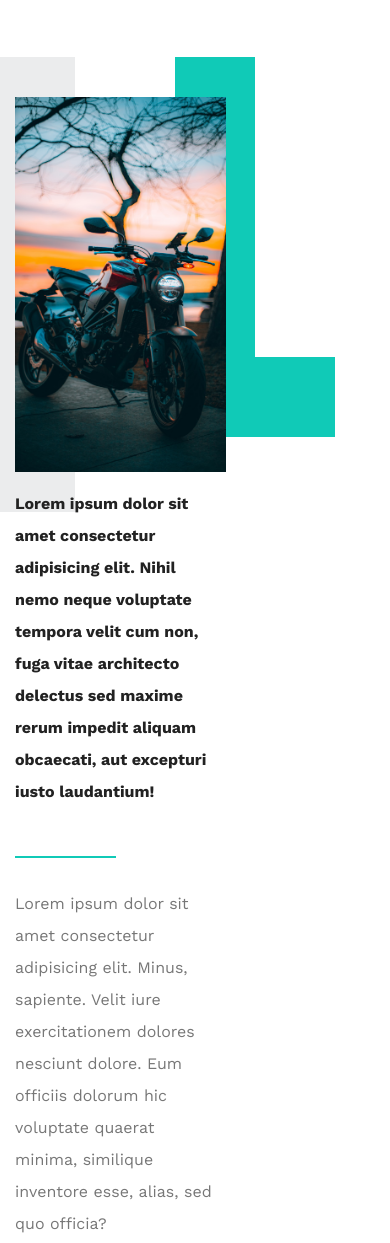
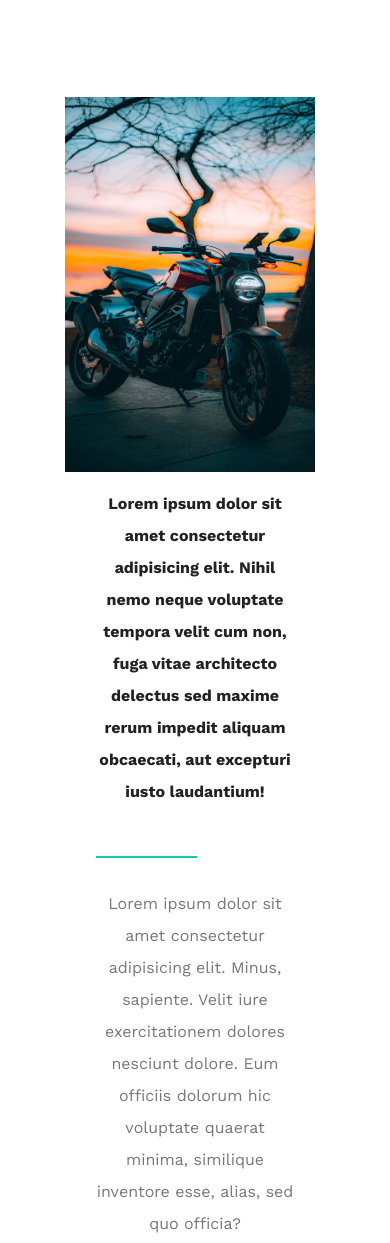
Before and after one commit to ahmedkaled/ahmedkhaled, a plain HTML site: page index.html in a window 390 px wide. Shown: the part 4857-6100 px from the top of the page. Drawn offline with nearby package versions, Linux system fonts and the light colour scheme; files whose address does not match are found by name.

Commit message:
update css media qury

```diff
--- a/css/style.css
+++ b/css/style.css
@@ -385,5 +385,22 @@ section article  p {
     left:0;
     border: 1px solid var(--main-color);
 }
-
+@media (max-width:768px) {
+    .about .about-content .image img {
+        margin-left: 20%;
+        width: 300px;
+    }
+    .about .about-content .image::before {
+        display: none;
+    }
+    .about .about-content .image::after {
+        display: none;
+    }
+    .about .about-content .text-about {
+        width: 100%;
+        margin: auto;
+        padding: 0;
+        text-align: center;
+    }
+}
 /* End About */
```
